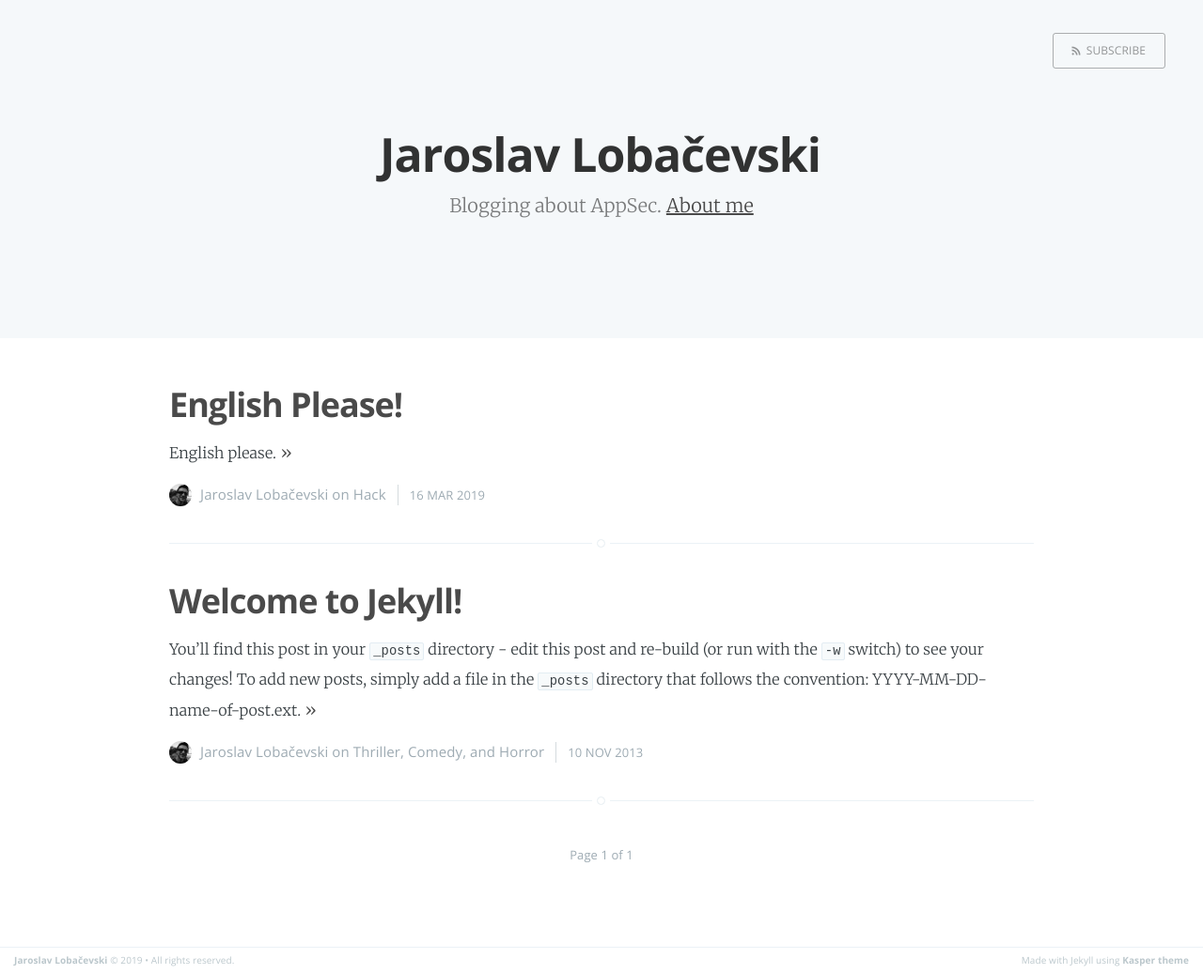
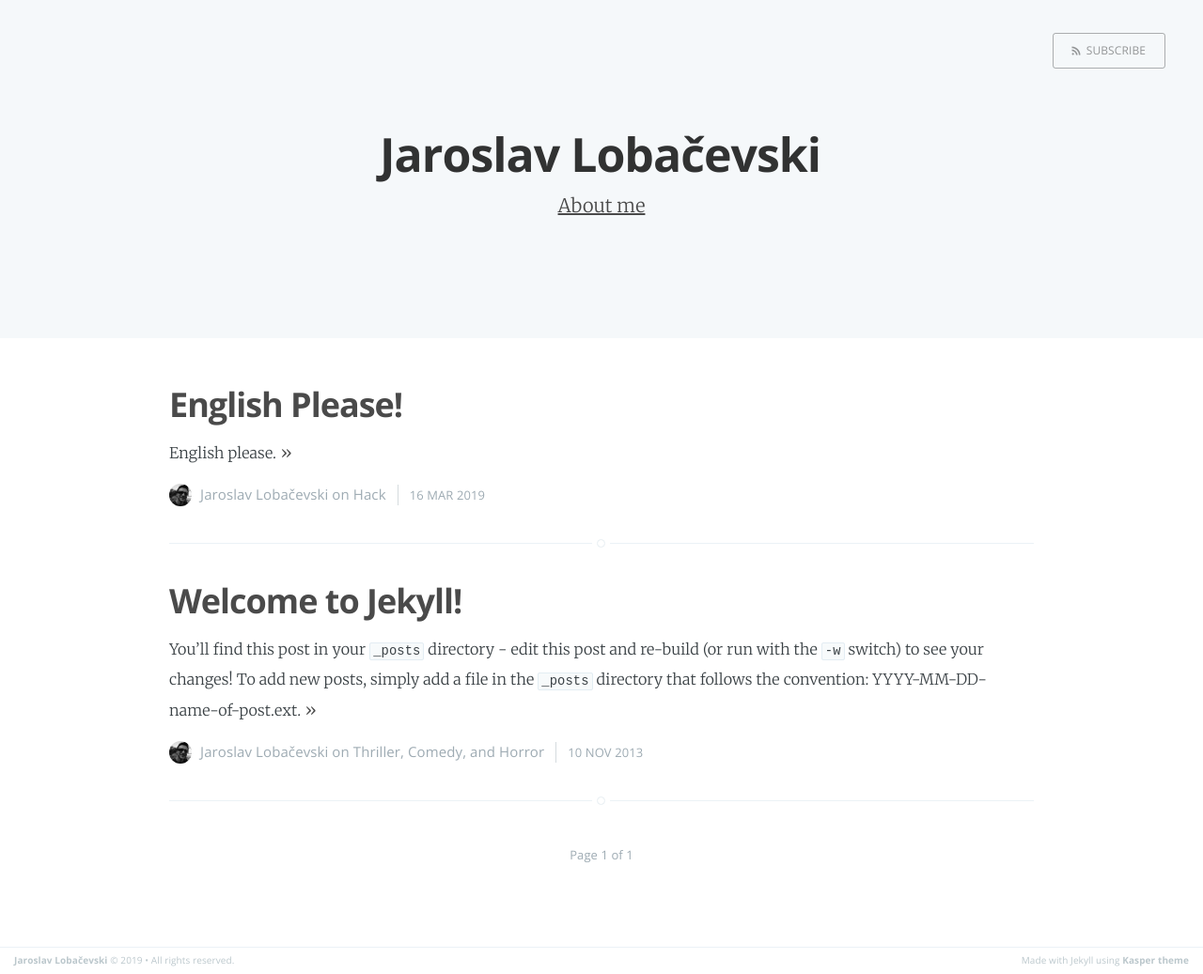
Before and after one commit to JarLob/jarlob.github.io, a Jekyll site: the page built from index.html, in a window 1280 px wide. Shown: the whole page at 94% size. Built offline with Jekyll 4.4.1, drawn with Linux system fonts in a browser that asks for light colours; the list of posts is cut into pages by our own code.

Commit message:
Modified description and added GA id

```diff
--- a/_config.yml
+++ b/_config.yml
@@ -1,5 +1,5 @@
 name: Jaroslav Lobačevski
-description: Blogging about AppSec
+description:
 meta_description: "Jaroslav Lobačevski"
 
 future: true
@@ -9,7 +9,7 @@ logo: false
 paginate: 15
 baseurl: https://jarlob.github.io/
 domain_name: 'https://jarlob.github.io'
-#google_analytics: 'UA-XXXXXXXX-X'
+google_analytics: 'UA-136416829-1'
 plugins: [jekyll-paginate]
 
 # Details for the RSS feed generator
```
